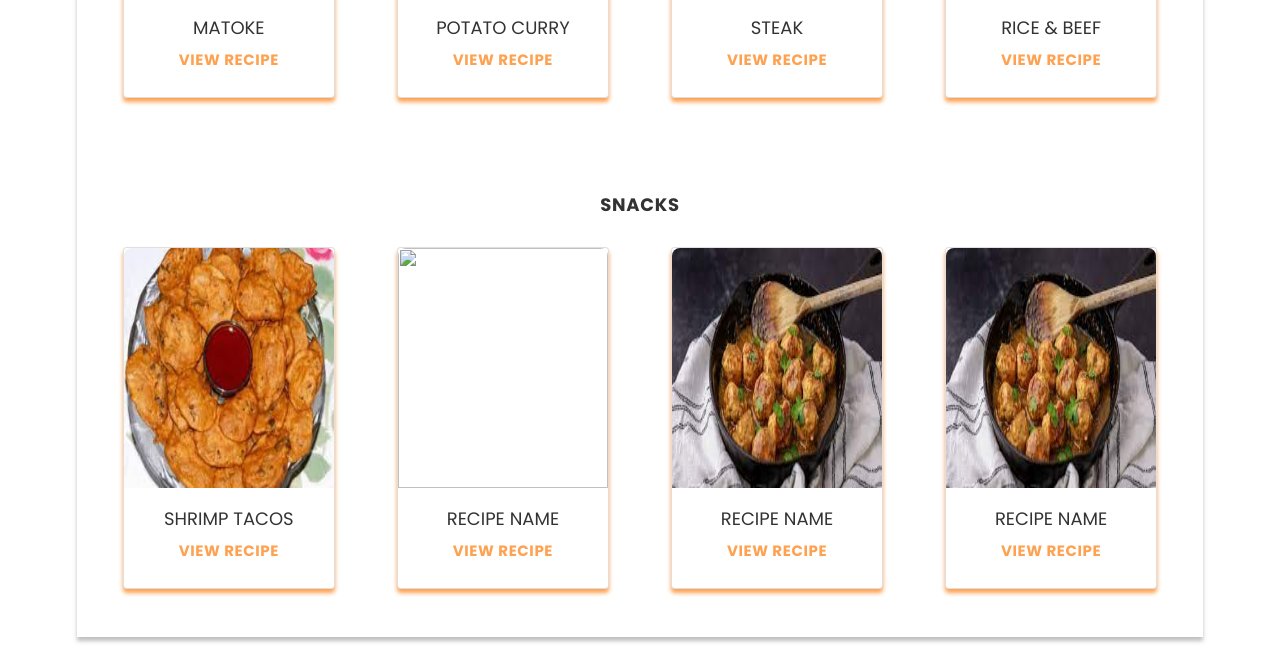
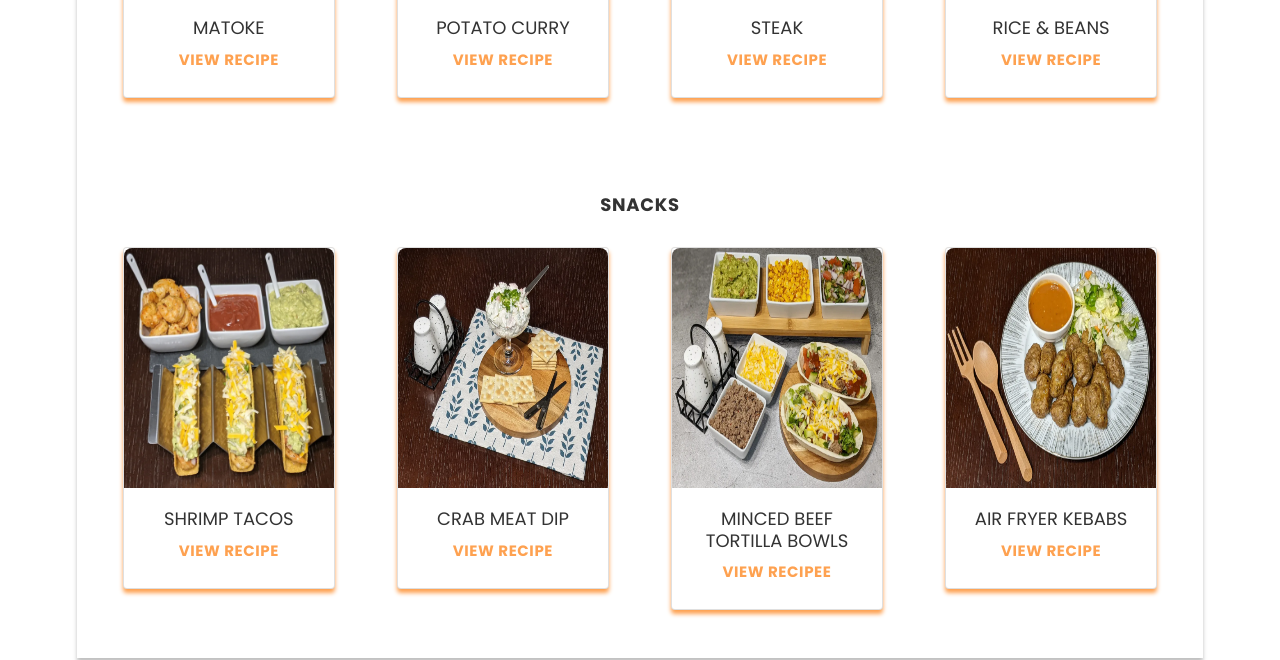
Before and after one commit to Clemo97/group-project, a plain HTML site: page pages/mainRecipe.html in a window 1280 px wide. Shown: the part 1512-2172 px from the top of the page. Drawn offline with nearby package versions, Linux system fonts and the light colour scheme; a script that the page names is missing.

```diff
--- a/pages/mainRecipe.html
+++ b/pages/mainRecipe.html
@@ -463,7 +463,7 @@
                 </div>
 
                 <div class="card-body">
-                  <h5 class="card-title text-center" style="font-weight: normal; color: #333333; font-size: 18px">RICE & BEEF</h5>
+                  <h5 class="card-title text-center" style="font-weight: normal; color: #333333; font-size: 18px">RICE & BEANS</h5>
 
                   <h4 class="text-center" style="color: #fea150; font-family: 'Poppins'; letter-spacing: 0.04em; font-size: 15px; font-weight: 700">
                     <a class="rLink" href="../Supper/rnb.html">VIEW RECIPE</a>
@@ -483,7 +483,7 @@
             <div class="col-8 col-sm-6 col-lg-3 padding">
               <div class="card mealCard">
                 <div class="bg-image hover-overlay ripple" data-mdb-ripple-color="light">
-                  <img src="../images/bhajia.png" class="img-fluid cardImg" style="width: 100%" />
+                  <img src="../images/snack.webp" class="img-fluid cardImg" style="width: 100%" />
                   <a href="#!">
                     <div class="mask" style="background-color: rgba(251, 251, 251, 0.15)"></div>
                   </a>
@@ -492,24 +492,24 @@
                 <div class="card-body">
                   <h5 class="card-title text-center" style="font-weight: normal; color: #333333; font-size: 18px">SHRIMP TACOS</h5>
 
-                  <h4 class="text-center" style="color: #fea150; font-family: 'Poppins'; letter-spacing: 0.04em; font-size: 15px; font-weight: 700">VIEW RECIPE</h4>
+                  <h4 class="text-center" style="color: #fea150; font-family: 'Poppins'; letter-spacing: 0.04em; font-size: 15px; font-weight: 700"><a class="rLink" href="../pages/snack.html">VIEW RECIPE</a></h4>
                 </div>
               </div>
             </div>
             <div class="col-8 col-sm-6 col-lg-3 padding">
               <div class="card mealCard">
                 <div class="bg-image hover-overlay ripple" data-mdb-ripple-color="light">
-                  <img src="../images/" class="img-fluid cardImg" style="width: 100%" />
+                  <img src="../images/snack1.webp" class="img-fluid cardImg" style="width: 100%" />
                   <a href="#!">
                     <div class="mask" style="background-color: rgba(251, 251, 251, 0.15)"></div>
                   </a>
                 </div>
 
                 <div class="card-body">
-                  <h5 class="card-title text-center" style="font-weight: normal; color: #333333; font-size: 18px">RECIPE NAME</h5>
+                  <h5 class="card-title text-center" style="font-weight: normal; color: #333333; font-size: 18px">CRAB MEAT DIP</h5>
 
                   <h4 class="text-center" style="color: #fea150; font-family: 'Poppins'; letter-spacing: 0.04em; font-size: 15px; font-weight: 700">
-                    <a class="rLink" href="../pages/snack.html">VIEW RECIPE</a>
+                    <a class="rLink" href="../pages/snack1.html">VIEW RECIPE</a>
                   </h4>
                 </div>
               </div>
@@ -517,32 +517,32 @@
             <div class="col-8 col-sm-6 col-lg-3 padding">
               <div class="card mealCard">
                 <div class="bg-image hover-overlay ripple" data-mdb-ripple-color="light">
-                  <img src="../images/demoImg.jpeg" class="img-fluid cardImg" style="width: 100%" />
+                  <img src="../images/snack2.webp" class="img-fluid cardImg" style="width: 100%" />
                   <a href="#!">
                     <div class="mask" style="background-color: rgba(251, 251, 251, 0.15)"></div>
                   </a>
                 </div>
 
                 <div class="card-body">
-                  <h5 class="card-title text-center" style="font-weight: normal; color: #333333; font-size: 18px">RECIPE NAME</h5>
+                  <h5 class="card-title text-center" style="font-weight: normal; color: #333333; font-size: 18px">MINCED BEEF TORTILLA BOWLS</h5>
 
-                  <h4 class="text-center" style="color: #fea150; font-family: 'Poppins'; letter-spacing: 0.04em; font-size: 15px; font-weight: 700">VIEW RECIPE</h4>
+                  <h4 class="text-center" style="color: #fea150; font-family: 'Poppins'; letter-spacing: 0.04em; font-size: 15px; font-weight: 700"><a class="rLink" href="../pages/snack2.html">VIEW RECIPE</a>E</h4>
                 </div>
               </div>
             </div>
             <div class="col-8 col-sm-6 col-lg-3 padding">
               <div class="card mealCard">
                 <div class="bg-image hover-overlay ripple" data-mdb-ripple-color="light">
-                  <img src="../images/demoImg.jpeg" class="img-fluid cardImg" style="width: 100%" />
+                  <img src="../images/snacks3.webp" class="img-fluid cardImg" style="width: 100%" />
                   <a href="#!">
                     <div class="mask" style="background-color: rgba(251, 251, 251, 0.15)"></div>
                   </a>
                 </div>
 
                 <div class="card-body">
-                  <h5 class="card-title text-center" style="font-weight: normal; color: #333333; font-size: 18px">RECIPE NAME</h5>
+                  <h5 class="card-title text-center" style="font-weight: normal; color: #333333; font-size: 18px">AIR FRYER KEBABS</h5>
 
-                  <h4 class="text-center" style="color: #fea150; font-family: 'Poppins'; letter-spacing: 0.04em; font-size: 15px; font-weight: 700">VIEW RECIPE</h4>
+                  <h4 class="text-center" style="color: #fea150; font-family: 'Poppins'; letter-spacing: 0.04em; font-size: 15px; font-weight: 700"><a class="rLink" href="../pages/snack3.html">VIEW RECIPE</a></h4>
                 </div>
               </div>
             </div>
```
